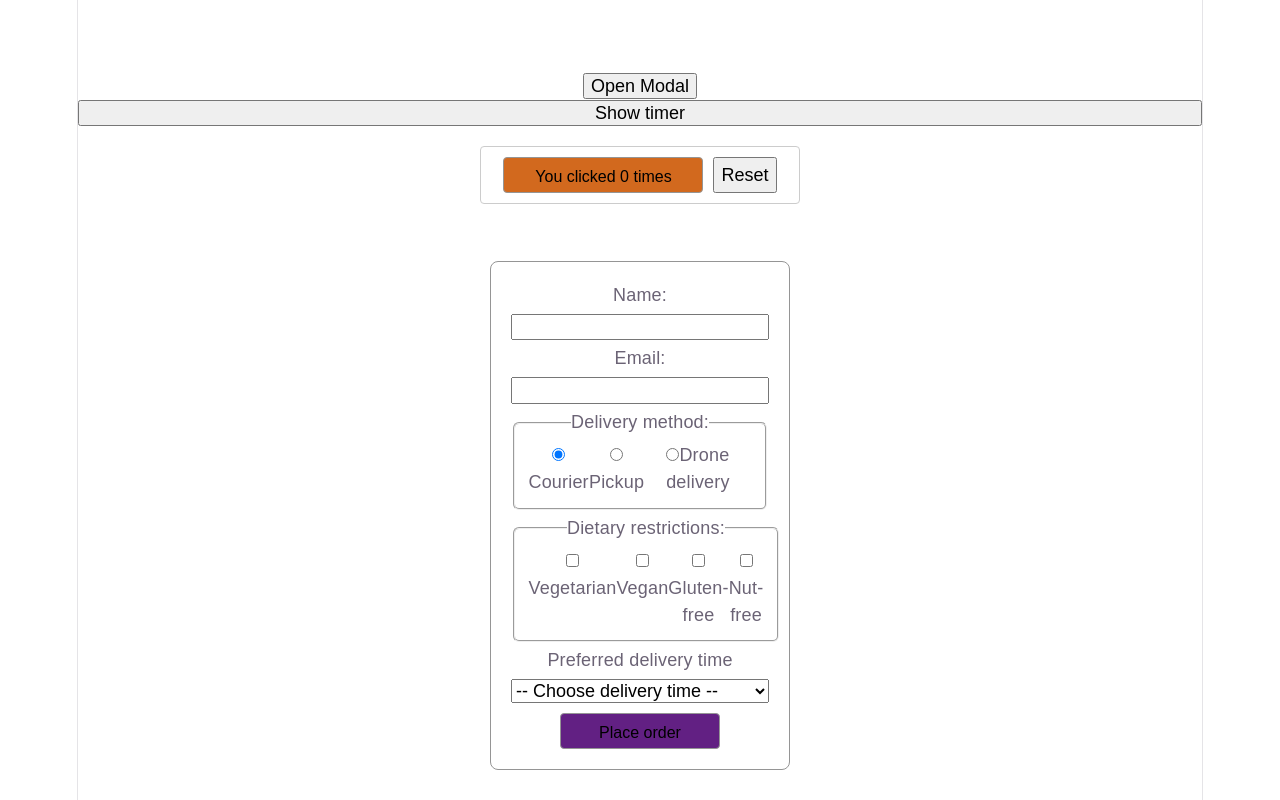
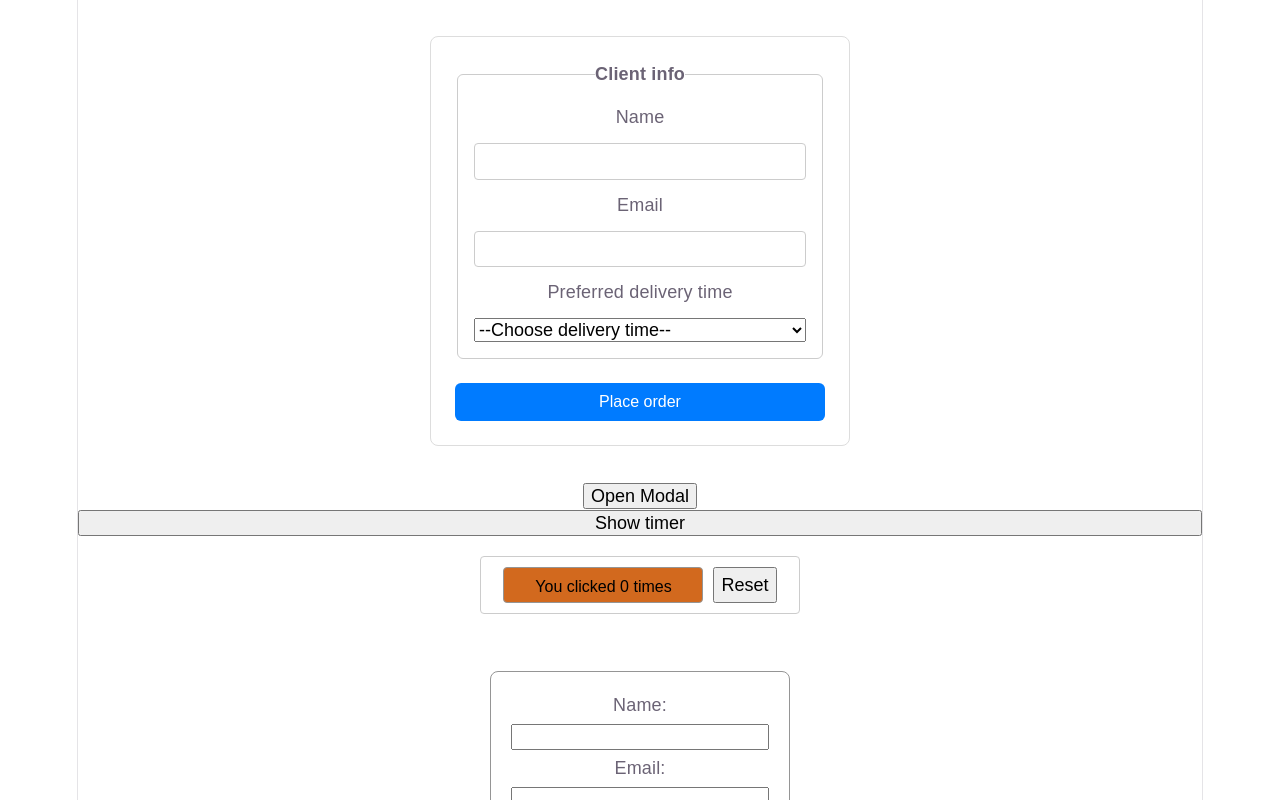
Before and after one commit to melovarr/my-react-repiting, a React (Vite) app: page / in a window 1280 px wide. Shown: the top 800 px of the page. Built offline with nearby package versions, Linux system fonts and the light colour scheme.

Commit message:
added formik form

```diff
--- a/package.json
+++ b/package.json
@@ -14,6 +14,7 @@
     "@tanstack/react-query-devtools": "^5.100.1",
     "axios": "^1.14.0",
     "clsx": "^2.1.1",
+    "formik": "^2.4.9",
     "modern-normalize": "^3.0.1",
     "react": "^19.2.4",
     "react-dom": "^19.2.4",
--- a/src/components/App.tsx
+++ b/src/components/App.tsx
@@ -21,6 +21,7 @@ import Modal from './Modal/Modal';
 import Clicker from './Clicker/Clicker';
 import { useQuery, keepPreviousData } from '@tanstack/react-query';
 import Pagination from './Pagination/Pagination';
+import FormikOrderForm from './FormikOrderForm/FormikOrderForm';
 
 // let clicks = 0;
 // const handleClick = () => {
@@ -99,6 +100,7 @@ export default function App() {
     <>
       <div>
         <h2>Main content of the page.</h2>
+        <FormikOrderForm />
         <h2>Search Topics</h2>
         <button onClick={openModal}>Open Modal</button>
         {/* <SearchForm onSubmit={handleSearch} /> */}
--- /dev/null
+++ b/src/components/FormikOrderForm/FormikOrderForm.module.css
@@ -0,0 +1,52 @@
+.form {
+  max-width: 420px;
+  margin: 0 auto;
+  padding: 24px;
+  background-color: #fff;
+  border-radius: 8px;
+  border: 1px solid #ddd;
+  display: flex;
+  flex-direction: column;
+  gap: 24px;
+}
+
+.fieldset {
+  border: 1px solid #ccc;
+  border-radius: 6px;
+  padding: 16px;
+  display: flex;
+  flex-direction: column;
+  gap: 12px;
+}
+
+.legend {
+  font-weight: bold;
+  font-size: 18px;
+}
+
+.label {
+  font-weight: 500;
+}
+
+.field {
+  width: 100%;
+  padding: 8px 12px;
+  font-size: 16px;
+  border: 1px solid #ccc;
+  border-radius: 4px;
+}
+
+.btn {
+  padding: 10px 16px;
+  background-color: #007bff;
+  color: #fff;
+  font-size: 16px;
+  border: none;
+  border-radius: 6px;
+  cursor: pointer;
+  transition: background-color 0.2s ease-in-out;
+}
+
+.btn:hover {
+  background-color: #0056b3;
+}
--- /dev/null
+++ b/src/components/FormikOrderForm/FormikOrderForm.tsx
@@ -0,0 +1,65 @@
+import { Field, Form, Formik, type FormikHelpers } from 'formik';
+import { useId } from 'react';
+import css from './FormikOrderForm.module.css';
+
+interface OrderFormValues {
+  username: string;
+  email: string;
+  deliveryTime: string;
+}
+
+const initialValues: OrderFormValues = {
+  username: '',
+  email: '',
+  deliveryTime: '',
+};
+
+export default function FormikOrderForm() {
+  const fieldId = useId();
+  const handleSubmit = (
+    values: OrderFormValues,
+    actions: FormikHelpers<OrderFormValues>
+  ) => {
+    console.log('Order data:', values);
+    actions.resetForm();
+  };
+  return (
+    <Formik initialValues={initialValues} onSubmit={handleSubmit}>
+      <Form className={css.form}>
+        <fieldset className={css.fieldset}>
+          <legend className={css.legend}>Client info</legend>
+          <label className={css.label} htmlFor={`${fieldId}-username`}>
+            Name
+          </label>
+          <Field
+            className={css.field}
+            type="text"
+            name="username"
+            id={`${fieldId}-username`}
+          />
+          <label className={css.label} htmlFor={`${fieldId}-email`}>
+            Email
+          </label>
+          <Field
+            className={css.field}
+            type="email"
+            name="email"
+            id={`${fieldId}-email`}
+          />
+          <label htmlFor={`${fieldId}-deliveryTime`}>
+            Preferred delivery time
+          </label>
+          <Field as="select" name="deliveryTime" id={`${fieldId}-deliveryTime`}>
+            <option value="">--Choose delivery time--</option>
+            <option value="morning">Morning (8:00-12:00)</option>
+            <option value="afternoon">Afternoon (12:00-16:00)</option>
+            <option value="evening">Evening (16:00-20:00)</option>
+          </Field>
+        </fieldset>
+        <button className={css.btn} type="submit">
+          Place order
+        </button>
+      </Form>
+    </Formik>
+  );
+}
```
Also changed, not shown: 1 other file (tests, documents, lock files or other folders).
